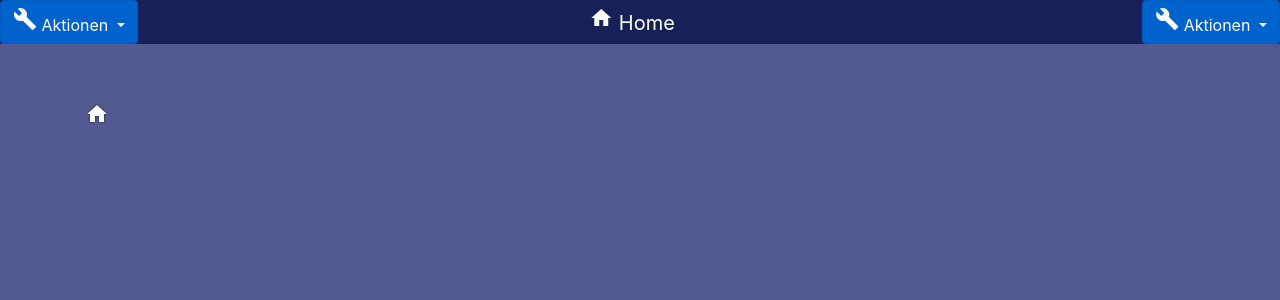
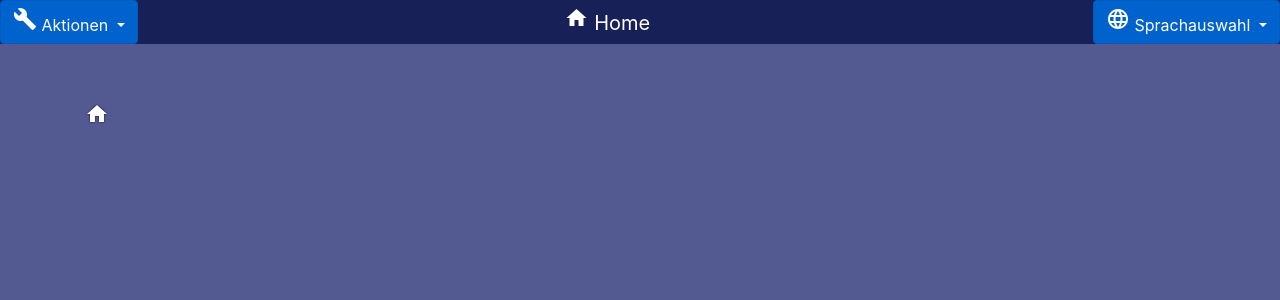
Before and after one commit to guhoffmann/myfilebrowser, a PHP site: page / in a window 1280 px wide. Shown: the top 300 px of the page. Run offline with PHP 8.4, Linux system fonts and the light colour scheme; data comes from the database, SQL or seed files in the repository; both versions use the stored data as it was before the commit.

Commit message:
Implemented language switching. 2 Languages so far: German, English

```diff
--- a/cgi-bin/actions.php
+++ b/cgi-bin/actions.php
@@ -165,7 +165,7 @@ if ( $action == "createFolder" ) {
 					"</td><td class='direntry'>".
 					  "<a href='/cgi-bin/actions.php?action=showFile&filename=".$relDirAktFile."'><span class='white'>".
 					$dirList[$i]."</span></br><span class='blue5'>".$fileDate."&nbsp; ".$fileSize."</span></a><td class='direntry' style='width:3em; text-align: center;' >".
-					  "<a href='/cgi-bin/actions.php?objectname=".$relDirAktFile."&action=downloadFile'><i class='material-icons green'>cloud_download</i></a></td>\n";
+					  "<a href='/cgi-bin/actions.php?objectname=".$relDirAktFile."&action=downloadFile'><i class='material-icons blue5'>cloud_download</i></a></td>\n";
 		}
 	}
 
@@ -403,6 +403,14 @@ if ( $action == "createFolder" ) {
 	}
 
 /******************************************************************************
+ ** Change language
+ */
+
+} elseif ( $action == "changeLanguage" ) {
+
+	$_SESSION["language"] = $_GET["language"];
+
+/******************************************************************************
  ** This is it!
  */
 
--- a/index.php
+++ b/index.php
@@ -13,7 +13,9 @@ session_start();
 */
 
 // Start with German language!
-$_SESSION["language"] = "1";
+if ( !isset($_SESSION["language"]) ) {
+	$_SESSION["language"] = "1";
+}
 
 // Necessary to keep clipboard alive:
 // only clear if not existing!!!
@@ -45,6 +47,9 @@ while ($row = $result->fetch()) {
 		case "select_language": $select_language = $row[1]; break;
 	}
 }
+
+// Fetch list of languages
+
 
 echo '
 <!DOCTYPE html>
@@ -165,31 +170,31 @@ echo '
 					<span class="material-icons">info</span>
 					&nbsp; '.$show_infos.'
 				</div>
-
+			<!--
 				<div class="dropdown-item" onclick="phpInfo()">
 					<span class="material-icons">info</span>
 					&nbsp; PHP-Info
-				</div>
+				</div> -->
 			</div>
 		</div> <!-- dropdown show -->
 
 		<!-- Link to documents main folder -->
 		<a class="navbar-brand" href="/"><i class="material-icons">home</i>&nbsp;Home</a>
-
 		<!-- the lanuage menu -->
 		<div class="dropdown show">
 			<a class="btn btn-primary dropdown-toggle" role="button" id="dropdownMenuLink" data-toggle="dropdown" aria-haspopup="true" aria-expanded="false">
-				<span class="material-icons">build</span>&nbsp;'.$actions.'
+				<span class="material-icons">language</span>&nbsp;'.$select_language.'
 			</a>
-			<div class="dropdown-menu" aria-labelledby="dropdownMenuLink">
-				<div class="dropdown-item" onclick="createFolder()">
-					<span class="material-icons">create_new_folder</span>
-					&nbsp;'.$create_folder.'
-				</div>
-			</div>
+			<div class="dropdown-menu" aria-labelledby="dropdownMenuLink">';
+
+$result = $db->query('SELECT * FROM languages');
+
+while ($row = $result->fetch()) {
+	echo '<div class="dropdown-item" onClick="changeLanguage('.$row[2].')">&nbsp;'.$row[0].'</div>';
+}
+
+echo '			</div>
 		</div> <!-- dropdown show/language menu -->
-
-
 	</nav>
 
   	<!-- ******************************************************* -->
--- a/js/myFunctions.js
+++ b/js/myFunctions.js
@@ -435,3 +435,24 @@ function downloadFiles() {
 	});
 
 } // of function downloadFiles() ...
+
+/******************************************************************************
+ ** Change language
+ */
+
+function changeLanguage(language) {
+
+	$.ajax({
+		url: "cgi-bin/actions.php",  // first zip files on server
+		data: { action: "changeLanguage", language: language },
+		dataType: "text",  // must be sent for browser to get response correctly!
+		success: function(response) {
+			///messageWindow("Antwort", response);
+			location.reload(true);
+		},
+		error: function(response) {
+			alert("changeLanguage: Puh, Why this?\n"+response);
+		}
+	});
+
+} // of function showClipboard() ...
```
Also changed, not shown: myfilebrowser.db.
